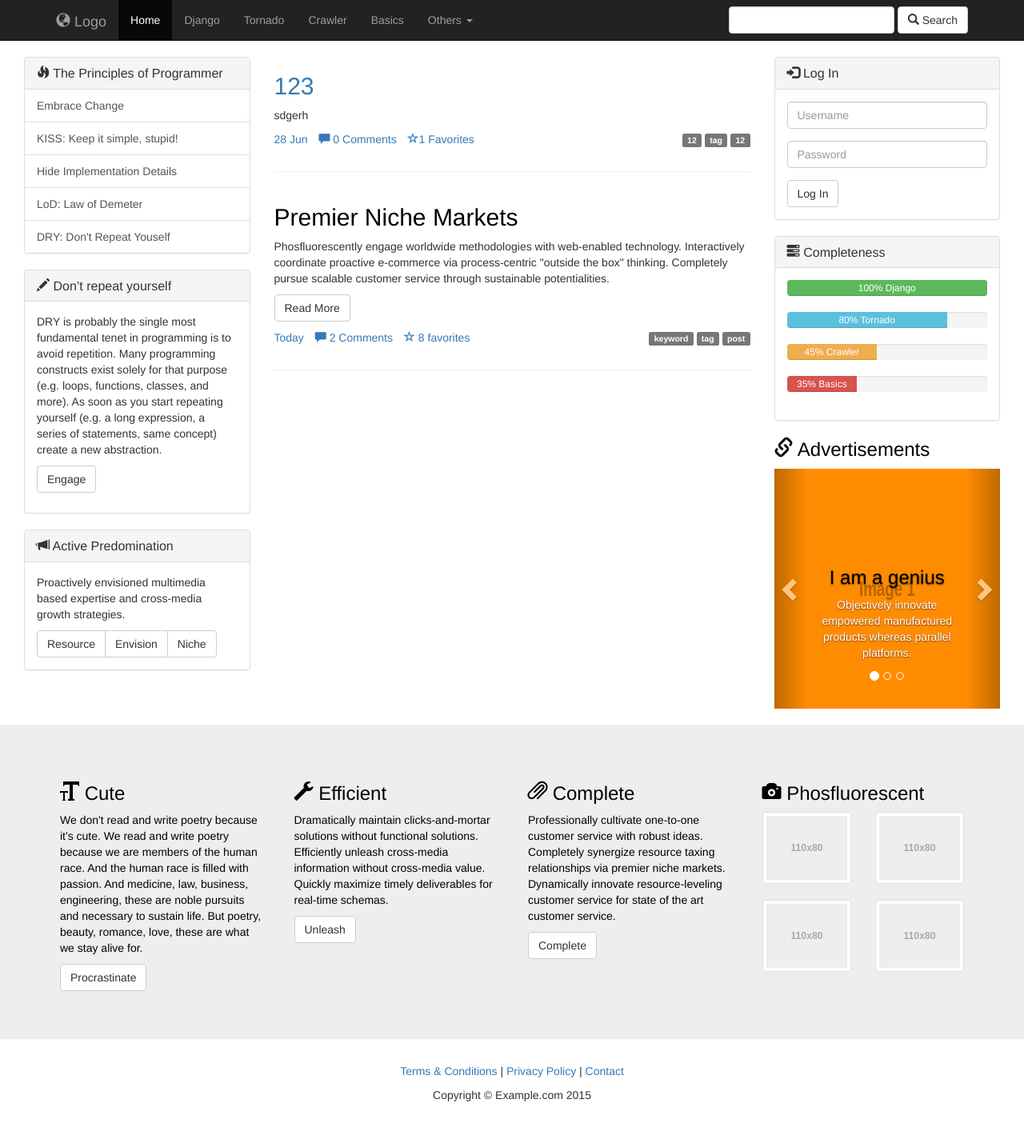
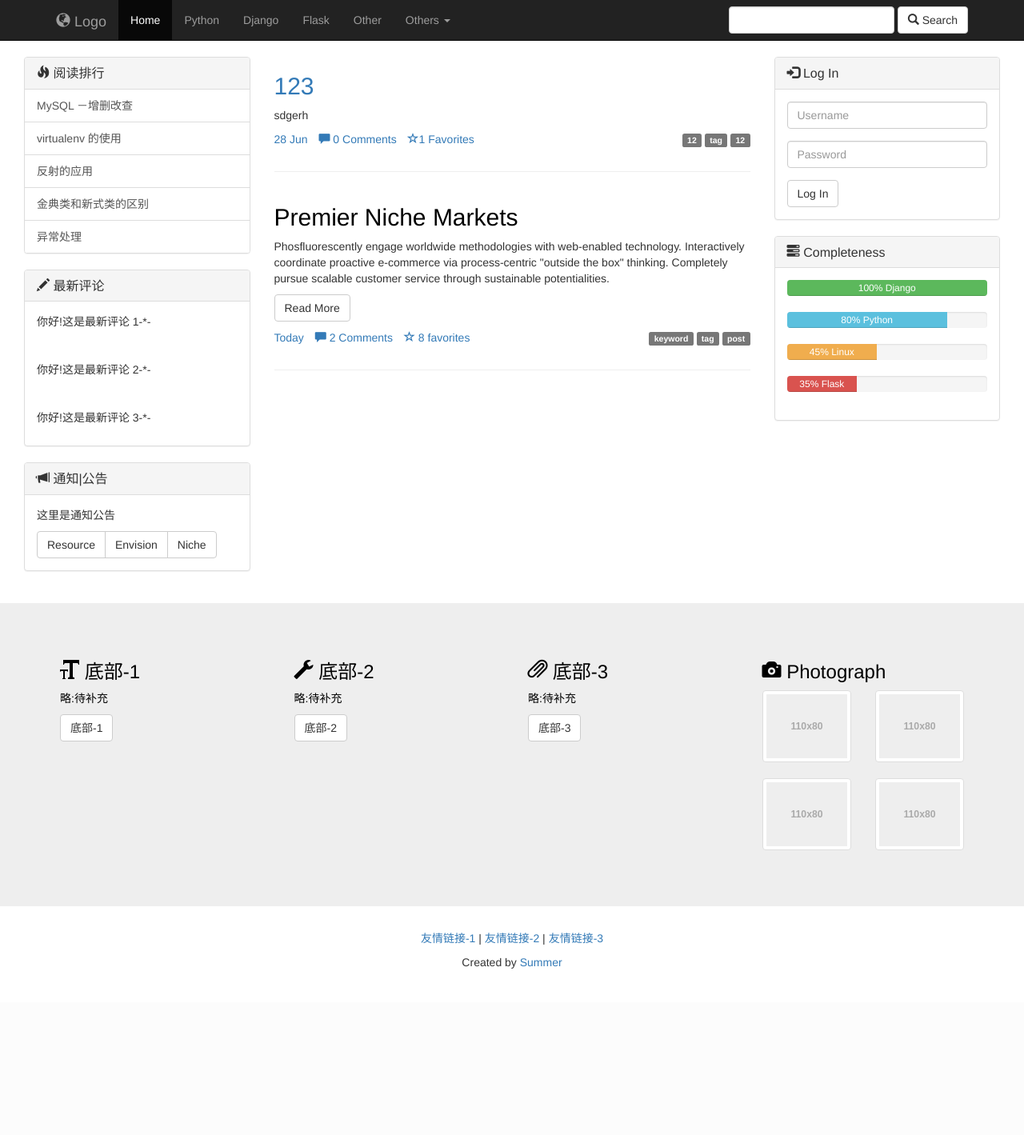
Before and after one commit to summer93/summer_blog, a Django app: page / in a window 1280 px wide. Shown: the whole page at 80% size. After the commit the page ends 1211 px from the top, so only its background shows below. Run offline with Django 3.2, Linux system fonts and the light colour scheme; data comes from the database, SQL or seed files in the repository; parts of the project's set-up code (start-up, migrations or seed data) failed here and were passed over; some libraries are stand-ins or nearby versions.

Commit message:
Add files via upload

```diff
--- a/focus/templates/index.html
+++ b/focus/templates/index.html
@@ -47,23 +47,23 @@
                         <a href="#">Home</a>
                     </li>
                     <li>
+                        <a href="#">Python</a>
+                    </li>
+                    <li>
                         <a href="#">Django</a>
                     </li>
                     <li>
-                        <a href="#">Tornado</a>
+                        <a href="#">Flask</a>
                     </li>
                     <li>
-                        <a href="#">Crawler</a>
-                    </li>
-                    <li>
-                        <a href="#">Basics</a>
+                        <a href="#">Other</a>
                     </li>
 					<li class="dropdown">
 						<a href="#" class="dropdown-toggle" data-toggle="dropdown" role="button" aria-haspopup="true" aria-expanded="false">Others <span class="caret"></span></a>
 						<ul class="dropdown-menu" aria-labelledby="about-us">
-							<li><a href="#">Programming World</a></li>
-							<li><a href="#">Poetry and the Distance</a></li>
-							<li><a href="#">The Pots and Pans</a></li>
+							<li><a href="#">--one--</a></li>
+							<li><a href="#">--two--</a></li>
+							<li><a href="#">--three--</a></li>
 						</ul>
 					</li>
                 </ul>
@@ -90,26 +90,31 @@
 			<!-- List-Group Panel -->
 			<div class="panel panel-default">
 				<div class="panel-heading">
-					<h1 class="panel-title"><span class="glyphicon glyphicon-fire"></span> The Principles of Programmer </h1>
+					<h1 class="panel-title"><span class="glyphicon glyphicon-fire"></span> 阅读排行 </h1>
 				</div>
 				<div class="list-group">
-					<a href="#" class="list-group-item">Embrace Change </a>
-					<a href="#" class="list-group-item">KISS: Keep it simple, stupid!</a>
-					<a href="#" class="list-group-item">Hide Implementation Details</a>
-					<a href="#" class="list-group-item">LoD: Law of Demeter</a>
-					<a href="#" class="list-group-item">DRY: Don't Repeat Youself</a>
+					<a href="#" class="list-group-item">MySQL －增删改查 </a>
+					<a href="#" class="list-group-item">virtualenv 的使用</a>
+					<a href="#" class="list-group-item">反射的应用</a>
+					<a href="#" class="list-group-item">金典类和新式类的区别</a>
+					<a href="#" class="list-group-item">异常处理</a>
 				</div>
 			</div>
 
 			<!-- Text Panel -->
 			<div class="panel panel-default">
 				<div class="panel-heading">
-					<h1 class="panel-title"><span class="glyphicon glyphicon-pencil"></span> Don’t repeat yourself</h1>
+					<h1 class="panel-title"><span class="glyphicon glyphicon-pencil"></span> 最新评论</h1>
 				</div>
 
 				<div class="panel-body">
-					<p>DRY is probably the single most fundamental tenet in programming is to avoid repetition. Many programming constructs exist solely for that purpose (e.g. loops, functions, classes, and more). As soon as you start repeating yourself (e.g. a long expression, a series of statements, same concept) create a new abstraction.</p>
-					<p><button class="btn btn-default">Engage</button></p>
+					<p>你好!这是最新评论 1-*-</p>
+				</div>
+                <div class="panel-body">
+					<p>你好!这是最新评论 2-*-</p>
+				</div>
+                <div class="panel-body">
+					<p>你好!这是最新评论 3-*-</p>
 				</div>
 			</div>
 
@@ -118,11 +123,11 @@
 				<div class="panel-heading">
 					<h3 class="panel-title">
 						<span class="glyphicon glyphicon-bullhorn"></span>
-						Active Predomination
+						通知|公告
 					</h3>
 				</div>
 				<div class="panel-body">
-					<p>Proactively envisioned multimedia based expertise and cross-media growth strategies.</p>
+					<p> 这里是通知公告 </p>
 					<div class="btn-group" role="group">
 						<button type="button" class="btn btn-default">Resource</button>
 						<button type="button" class="btn btn-default">Envision</button>
@@ -228,69 +233,24 @@
 					<div class="progress">
 						<div class="progress-bar progress-bar-info" role="progressbar" aria-valuenow="80"
 						aria-valuemin="0" aria-valuemax="100" style="width:80%">
-							80% Tornado
+							80% Python
 						</div>
 					</div>
 					<div class="progress">
 						<div class="progress-bar progress-bar-warning" role="progressbar" aria-valuenow="45"
 						aria-valuemin="0" aria-valuemax="100" style="width:45%">
-							45% Crawler
+							45% Linux
 						</div>
 					</div>
 					<div class="progress">
 						<div class="progress-bar progress-bar-danger" role="progressbar" aria-valuenow="35"
 						aria-valuemin="0" aria-valuemax="100" style="width:35%">
-							35% Basics
+							35% Flask
 						</div>
 					</div>
 				</div>
 			</div>
 
-			<!-- advertisements -->
- 			<h3><span class="glyphicon glyphicon-link"></span> Advertisements</h3>
-			<div id="side-carousel" class="carousel slide" data-ride="carousel">
-				<ol class="carousel-indicators">
-					<li data-target="#side-carousel" data-slide-to="0" class="active"></li>
-					<li data-target="#side-carousel" data-slide-to="1"></li>
-					<li data-target="#side-carousel" data-slide-to="2"></li>
-				</ol>
-				<div class="carousel-inner" role="listbox">
-					<div class="item active">
-						<a href="#">
-							<img class="img-responsive" src="holder.js/400x300?bg=FF8C00&text=Image%201" alt="">
-						</a>
-						<div class="carousel-caption">
-							<h3>I am a genius</h3>
-							<p>Objectively innovate empowered manufactured products whereas parallel platforms.</p>
-						</div>
-					</div>
-					<div class="item">
-						<a href="#">
-							<img class="img-responsive" src="holder.js/400x300?bg=FF8C00&text=Image%202" alt="">
-						</a>
-						<div class="carousel-caption">
-							<h3>You are an idiot</h3>
-							<p>Dramatically maintain clicks-and-mortar solutions without functional solutions.</p>
-						</div>
-					</div>
-					<div class="item">
-						<a href="#">
-							<img class="img-responsive" src="holder.js/400x300?bg=FF8C00&text=Image%203" alt="">
-						</a>
-						<div class="carousel-caption">
-							<h3>Enough! </h3>
-							<p>Everyone shut up and listen to me.</p>
-						</div>
-					</div>
-				</div>
-				<a class="left carousel-control" href="#side-carousel" role="button" data-slide="prev">
-				  <span class="glyphicon glyphicon-chevron-left" aria-hidden="true"></span>
-				  <span class="sr-only">Previous</span>
-				</a>
-				<a class="right carousel-control" href="#side-carousel" role="button" data-slide="next">
-				  <span class="glyphicon glyphicon-chevron-right" aria-hidden="true"></span>
-				  <span class="sr-only">Next</span>
-				</a>
 			  </div>
 
 	  </div><!--/Right Column -->
@@ -302,24 +262,24 @@
 			<div class="container">
 				<div class="row">
 					<div class="col-sm-3 footer-blurb-item">
-						<h3><span class="glyphicon glyphicon-text-size"></span> Cute</h3>
-						<p>We don't read and write poetry because it's cute. We read and write poetry because we are members of the human race. And the human race is filled with passion. And medicine, law, business, engineering, these are noble pursuits and necessary to sustain life. But poetry, beauty, romance, love, these are what we stay alive for.</p>
-						<p><a class="btn btn-default" href="#">Procrastinate</a></p>
+						<h3><span class="glyphicon glyphicon-text-size"></span> 底部-1</h3>
+						<p>略:待补充</p>
+						<p><a class="btn btn-default" href="#">底部-1</a></p>
 					</div>
 					<div class="col-sm-3 footer-blurb-item">
-						<h3><span class="glyphicon glyphicon-wrench"></span> Efficient</h3>
-						<p>Dramatically maintain clicks-and-mortar solutions without functional solutions. Efficiently unleash cross-media information without cross-media value. Quickly maximize timely deliverables for real-time schemas. </p>
-						<p><a class="btn btn-default" href="#">Unleash</a></p>
+						<h3><span class="glyphicon glyphicon-wrench"></span> 底部-2</h3>
+						<p>略:待补充</p>
+						<p><a class="btn btn-default" href="#">底部-2</a></p>
 					</div>
 					<div class="col-sm-3 footer-blurb-item">
-						<h3><span class="glyphicon glyphicon-paperclip"></span> Complete</h3>
-						<p>Professionally cultivate one-to-one customer service with robust ideas. Completely synergize resource taxing relationships via premier niche markets. Dynamically innovate resource-leveling customer service for state of the art customer service.</p>
-						<p><a class="btn btn-default" href="#">Complete</a></p>
+						<h3><span class="glyphicon glyphicon-paperclip"></span> 底部-3</h3>
+						<p>略:待补充</p>
+						<p><a class="btn btn-default" href="#">底部-3</a></p>
 					</div>
 					<div class="col-sm-3 footer-blurb-item">
 
 						<!-- Thumbnails -->
-						<h3><span class="glyphicon glyphicon-camera"></span> Phosfluorescent</h3>
+						<h3><span class="glyphicon glyphicon-camera"></span> Photograph</h3>
 							<div class="row">
 								<div class="col-xs-6">
 									<a href="#" class="thumbnail">
@@ -352,8 +312,8 @@
 
         <div class="small-print">
         	<div class="container">
-        		<p><a href="#">Terms &amp; Conditions</a> | <a href="#">Privacy Policy</a> | <a href="#">Contact</a></p>
-        		<p>Copyright &copy; Example.com 2015 </p>
+        		<p><a href="#">友情链接-1</a> | <a href="#">友情链接-2</a> | <a href="#">友情链接-3</a></p>
+        		<p> Created by <a href="http://www.midsummer.me">Summer</a></p>
         	</div>
         </div>
 	</footer>
```
